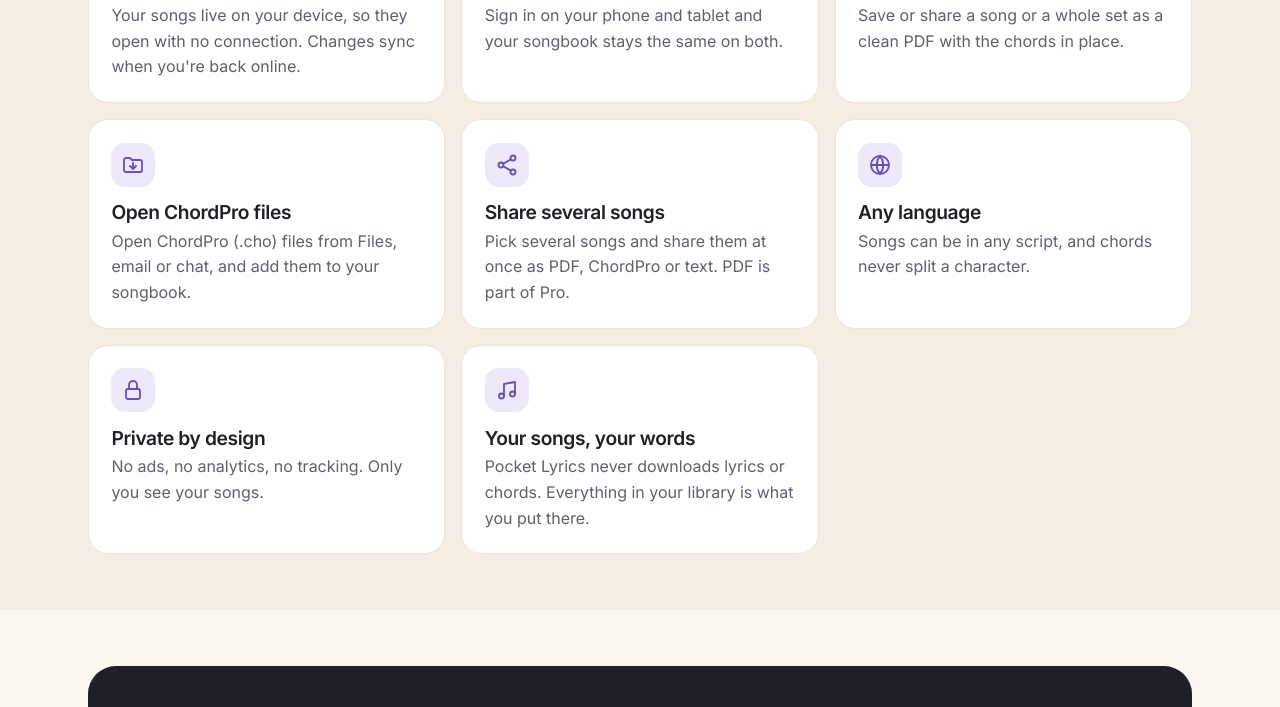
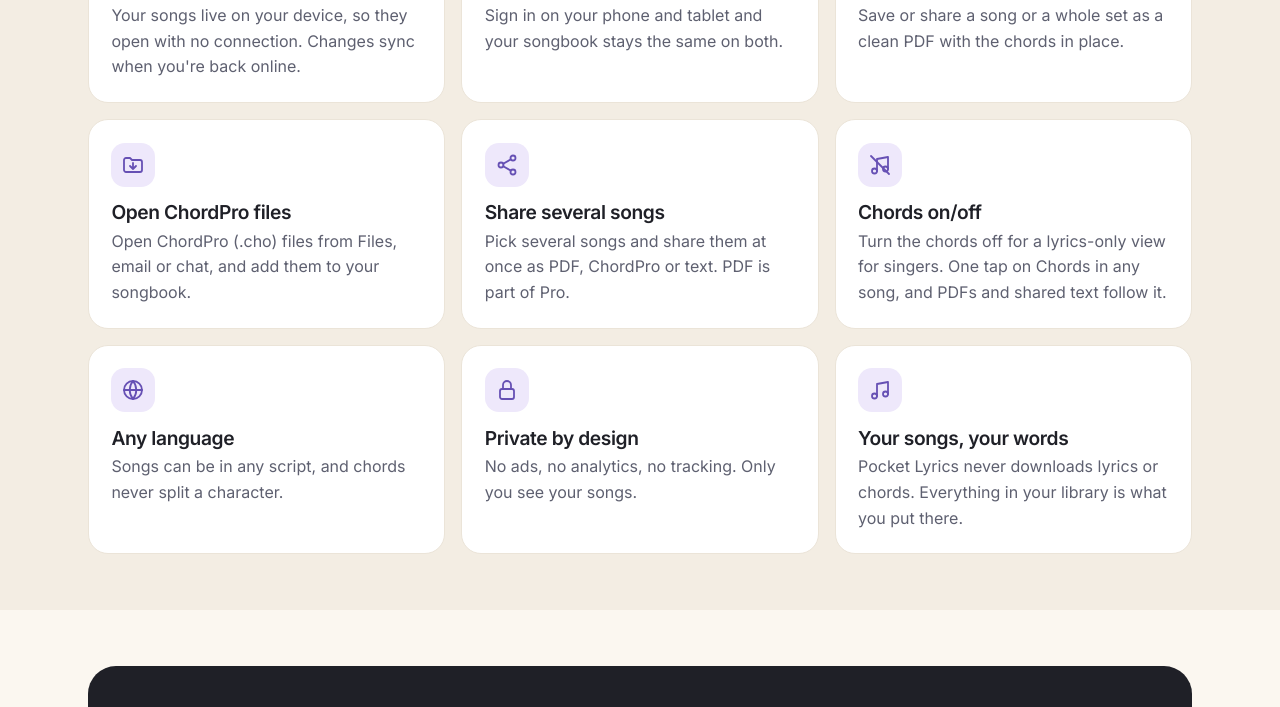
Before and after one commit to Goodmarklabs/pocketlyrics.app, a plain HTML site: page features/index.html in a window 1280 px wide. Shown: the part 5824-6531 px from the top of the page. Drawn offline with Linux system fonts and the light colour scheme.

Commit message:
Features: Chords on/off card, so the essentials grid has 9 cards
Co-Authored-By: Claude Opus 5.5 <noreply@anthropic.com>

```diff
--- a/features/index.html
+++ b/features/index.html
@@ -135,6 +135,7 @@
           <li class="card"><span class="icon"><svg aria-hidden="true" viewBox="0 0 24 24" fill="none" stroke="currentColor" stroke-width="1.8" stroke-linecap="round" stroke-linejoin="round"><path d="M14 3H7a2 2 0 0 0-2 2v14a2 2 0 0 0 2 2h10a2 2 0 0 0 2-2V8z"/><path d="M14 3v5h5"/><path d="M12 11v6M9 14l3 3 3-3"/></svg></span><h3>PDF export <span class="pill">Pro</span></h3><p>Save or share a song or a whole set as a clean PDF with the chords in place.</p></li>
           <li class="card"><span class="icon"><svg aria-hidden="true" viewBox="0 0 24 24" fill="none" stroke="currentColor" stroke-width="1.8" stroke-linecap="round" stroke-linejoin="round"><path d="M3 7a2 2 0 0 1 2-2h4l2 2h8a2 2 0 0 1 2 2v8a2 2 0 0 1-2 2H5a2 2 0 0 1-2-2z"/><path d="M12 10v6M9 13l3 3 3-3"/></svg></span><h3>Open ChordPro files</h3><p>Open ChordPro (.cho) files from Files, email or chat, and add them to your songbook.</p></li>
           <li class="card"><span class="icon"><svg aria-hidden="true" viewBox="0 0 24 24" fill="none" stroke="currentColor" stroke-width="1.8" stroke-linecap="round" stroke-linejoin="round"><circle cx="18" cy="5" r="2.5"/><circle cx="6" cy="12" r="2.5"/><circle cx="18" cy="19" r="2.5"/><path d="M8.2 10.8l7.6-4.4M8.2 13.2l7.6 4.4"/></svg></span><h3>Share several songs</h3><p>Pick several songs and share them at once as PDF, ChordPro or text. PDF is part of Pro.</p></li>
+          <li class="card"><span class="icon"><svg aria-hidden="true" viewBox="0 0 24 24" fill="none" stroke="currentColor" stroke-width="1.8" stroke-linecap="round" stroke-linejoin="round"><path d="M9 18V6l11-2v12"/><circle cx="6.5" cy="18" r="2.5"/><circle cx="17.5" cy="16" r="2.5"/><path d="M3 3l18 18"/></svg></span><h3>Chords on/off</h3><p>Turn the chords off for a lyrics-only view for singers. One tap on Chords in any song, and PDFs and shared text follow it.</p></li>
           <li class="card"><span class="icon"><svg aria-hidden="true" viewBox="0 0 24 24" fill="none" stroke="currentColor" stroke-width="1.8" stroke-linecap="round" stroke-linejoin="round"><circle cx="12" cy="12" r="9"/><path d="M3 12h18M12 3a14 14 0 0 1 0 18M12 3a14 14 0 0 0 0 18"/></svg></span><h3>Any language</h3><p>Songs can be in any script, and chords never split a character.</p></li>
           <li class="card"><span class="icon"><svg aria-hidden="true" viewBox="0 0 24 24" fill="none" stroke="currentColor" stroke-width="1.8" stroke-linecap="round" stroke-linejoin="round"><rect x="5" y="11" width="14" height="10" rx="2"/><path d="M8 11V7a4 4 0 0 1 8 0v4"/></svg></span><h3>Private by design</h3><p>No ads, no analytics, no tracking. Only you see your songs.</p></li>
           <li class="card"><span class="icon"><svg aria-hidden="true" viewBox="0 0 24 24" fill="none" stroke="currentColor" stroke-width="1.8" stroke-linecap="round" stroke-linejoin="round"><path d="M9 18V6l11-2v12"/><circle cx="6.5" cy="18" r="2.5"/><circle cx="17.5" cy="16" r="2.5"/></svg></span><h3>Your songs, your words</h3><p>Pocket Lyrics never downloads lyrics or chords. Everything in your library is what you put there.</p></li>
```
